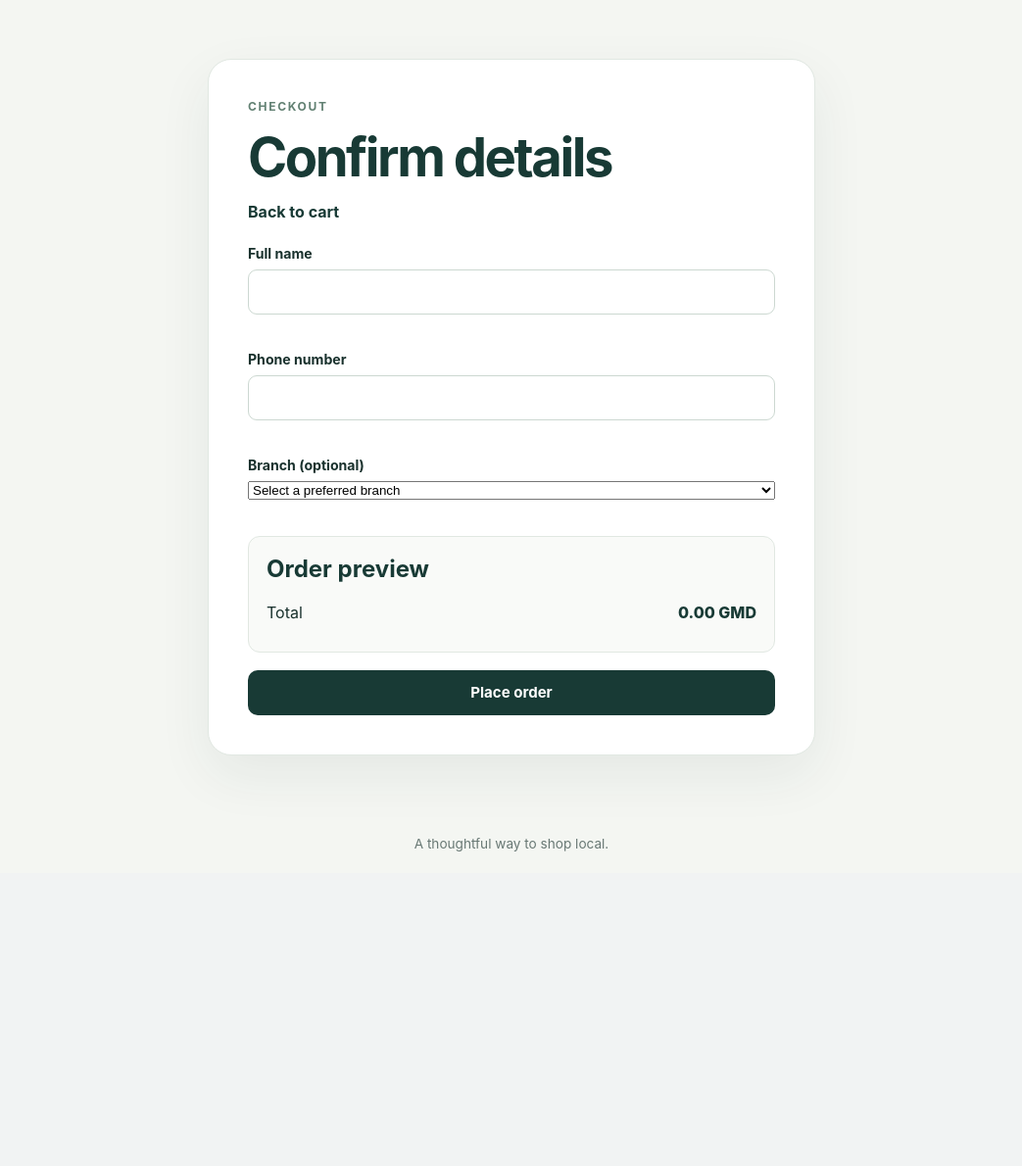
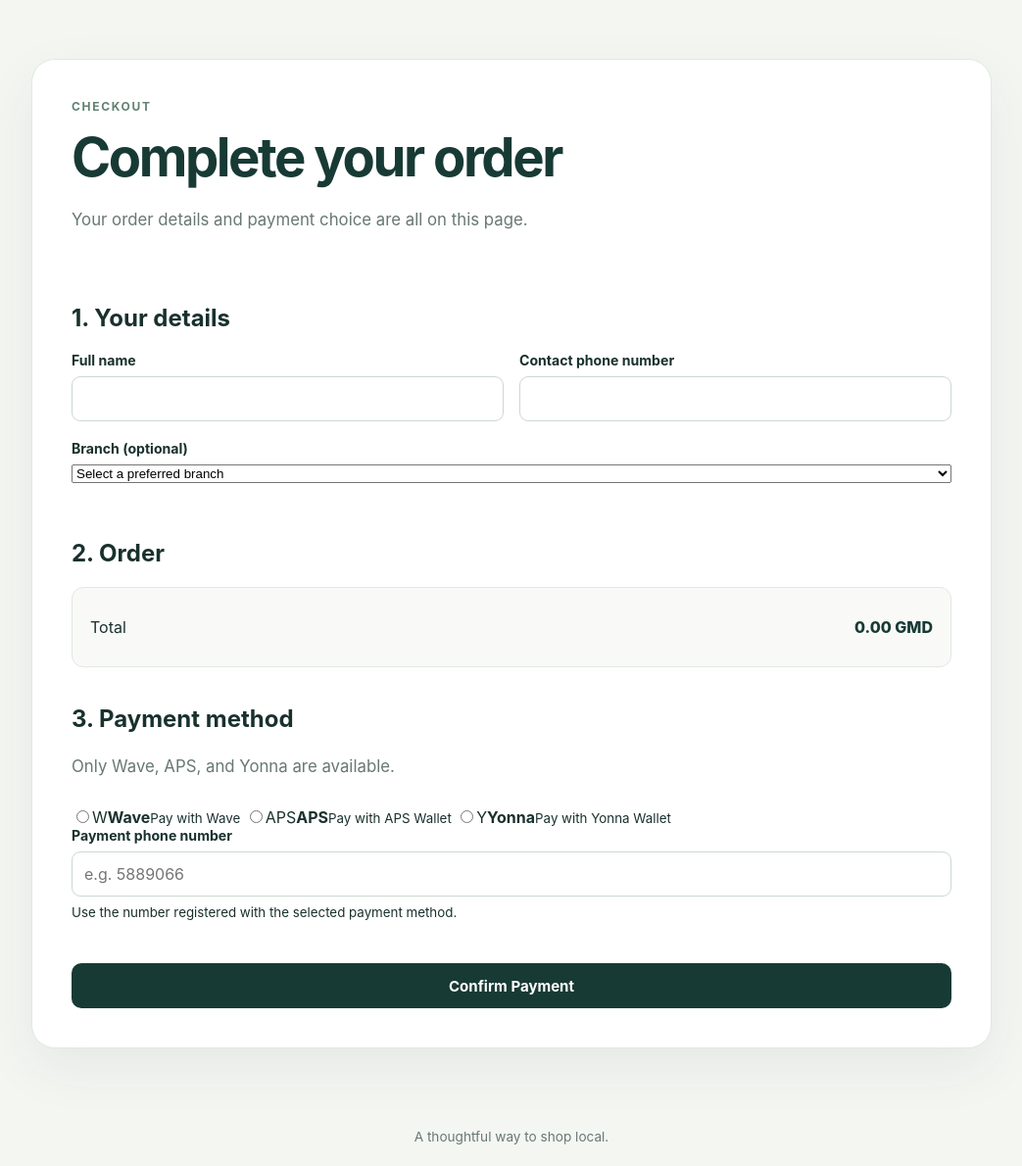
Before and after one commit to mustaphtouray7-svg/kora-market, a Flask app: template store/templates/checkout.html in a window 1280 px wide. Shown: the part 76-1266 px from the top of the page at 98% size, without its empty margins (118-1161 px from the left). Before the commit the page ends 945 px from the top, so only its background shows below. Run offline with Flask 3, Linux system fonts and the light colour scheme; the template is opened without the code that fills it, so the values that code supplies are empty; parts of the project's set-up code (start-up, migrations or seed data) failed here and were passed over.

Commit message:
Add single-page checkout with payment methods

```diff
--- a/store/templates/checkout.html
+++ b/store/templates/checkout.html
@@ -1,49 +1,33 @@
 {% extends "base.html" %}
 {% block title %}Checkout | Kora Market{% endblock %}
 {% block content %}
-  <section class="panel narrow">
-    <div class="panel-header stack">
-      <div>
-        <p class="eyebrow">Checkout</p>
-        <h1>Confirm details</h1>
+<section class="panel checkout-panel">
+  <div class="panel-header stack"><div><p class="eyebrow">Checkout</p><h1>Complete your order</h1><p class="welcome-copy">Your order details and payment choice are all on this page.</p></div></div>
+  <form method="post" action="{{ url_for('submit_checkout') }}" class="stack-form">
+    <input type="hidden" name="csrf_token" value="{{ csrf_token() }}">
+    <div class="checkout-section">
+      <h2>1. Your details</h2>
+      <div class="field-grid">
+        <div class="field"><label for="full_name">Full name</label><input id="full_name" name="full_name" type="text" required autocomplete="name"></div>
+        <div class="field"><label for="phone_number">Contact phone number</label><input id="phone_number" name="phone_number" type="tel" required autocomplete="tel"></div>
       </div>
-      <a class="link-back" href="{{ url_for('cart') }}">Back to cart</a>
+      <div class="field"><label for="branch_id">Branch (optional)</label><select id="branch_id" name="branch_id"><option value="">Select a preferred branch</option>{% for branch in branches %}<option value="{{ branch.id }}">{{ branch.name }}</option>{% endfor %}</select></div>
     </div>
-
-    <form method="post" class="stack-form"><input type="hidden" name="csrf_token" value="{{ csrf_token() }}">
-      <div class="field">
-        <label for="full_name">Full name</label>
-        <input id="full_name" name="full_name" type="text" required>
+    <div class="checkout-section">
+      <h2>2. Order</h2>
+      <div class="checkout-summary">{% for item in items %}<div class="checkout-line"><span>{{ item.product.name }} × {{ item.quantity }}</span><strong>{{ "%.2f" | format(item.line_total) }} GMD</strong></div>{% endfor %}<div class="checkout-total"><span>Total</span><strong>{{ "%.2f" | format(total) }} GMD</strong></div></div>
+    </div>
+    <div class="checkout-section">
+      <h2>3. Payment method</h2>
+      <p class="muted checkout-note">Only Wave, APS, and Yonna are available.</p>
+      <div class="payment-methods">
+        <label class="payment-option"><input type="radio" name="provider" value="wave" required><span class="payment-logo wave-mark">W</span><span><strong>Wave</strong><small>Pay with Wave</small></span></label>
+        <label class="payment-option"><input type="radio" name="provider" value="aps"><span class="payment-logo aps-mark">APS</span><span><strong>APS</strong><small>Pay with APS Wallet</small></span></label>
+        <label class="payment-option"><input type="radio" name="provider" value="yonna"><span class="payment-logo yonna-mark">Y</span><span><strong>Yonna</strong><small>Pay with Yonna Wallet</small></span></label>
       </div>
-      <div class="field">
-        <label for="phone_number">Phone number</label>
-        <input id="phone_number" name="phone_number" type="tel" required>
-      </div>
-      <div class="field">
-        <label for="branch_id">Branch (optional)</label>
-        <select id="branch_id" name="branch_id">
-          <option value="">Select a preferred branch</option>
-          {% for branch in branches %}
-            <option value="{{ branch.id }}">{{ branch.name }}</option>
-          {% endfor %}
-        </select>
-      </div>
-
-      <div class="checkout-summary">
-        <h2>Order preview</h2>
-        {% for item in items %}
-          <div class="checkout-line">
-            <span>{{ item.product.name }} x {{ item.quantity }}</span>
-            <strong>{{ "%.2f" | format(item.line_total) }} GMD</strong>
-          </div>
-        {% endfor %}
-        <div class="checkout-total">
-          <span>Total</span>
-          <strong>{{ "%.2f" | format(total) }} GMD</strong>
-        </div>
-      </div>
-
-      <button class="button" type="submit">Place order</button>
-    </form>
-  </section>
+      <div class="field"><label for="payer_phone_number">Payment phone number</label><input id="payer_phone_number" name="payer_phone_number" type="tel" inputmode="tel" autocomplete="tel" placeholder="e.g. 5889066" required><small>Use the number registered with the selected payment method.</small></div>
+    </div>
+    <button class="button button-full confirm-payment-button" type="submit">Confirm Payment</button>
+  </form>
+</section>
 {% endblock %}
```
